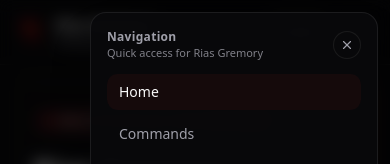
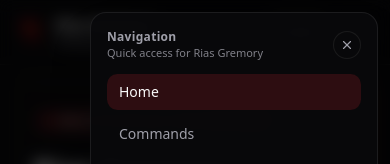
Before and after one commit to shahenwaz/rias_gremory_web, a Next.js app: page / in a window 390 px wide. Both pictures are taken after a click on the button "Toggle navigation". Shown: the top 164 px of the page. Built offline with nearby package versions, Linux system fonts and the light colour scheme.

Commit message:
feat(header): enhance navigation links with active state styling

```diff
--- a/components/layout/site-header.tsx
+++ b/components/layout/site-header.tsx
@@ -3,6 +3,7 @@
 import { useState } from "react";
 import Link from "next/link";
 import Image from "next/image";
+import { usePathname } from "next/navigation";
 import {
   NavigationMenu,
   NavigationMenuItem,
@@ -14,6 +15,7 @@ import { Menu, X } from "lucide-react";
 
 export function SiteHeader() {
   const [mobileOpen, setMobileOpen] = useState(false);
+  const pathname = usePathname();
 
   const toggleMobile = () => setMobileOpen((prev) => !prev);
   const closeMobile = () => setMobileOpen(false);
@@ -182,29 +184,47 @@ export function SiteHeader() {
             <Link
               href="/"
               onClick={closeMobile}
-              className="block rounded-lg px-3 py-2 text-sm font-medium text-foreground
-                         bg-primary/5 hover:bg-primary/15"
+              className={`block rounded-lg px-3 py-2 text-sm transition-colors ${
+                pathname === "/"
+                  ? "font-medium text-foreground bg-primary/15"
+                  : "text-muted-foreground hover:bg-primary/10 hover:text-foreground"
+              }`}
             >
               Home
             </Link>
+
             <Link
               href="/commands"
               onClick={closeMobile}
-              className="block rounded-lg px-3 py-2 text-sm text-muted-foreground hover:bg-primary/10 hover:text-foreground"
+              className={`block rounded-lg px-3 py-2 text-sm transition-colors ${
+                pathname.startsWith("/commands")
+                  ? "font-medium text-foreground bg-primary/15"
+                  : "text-muted-foreground hover:bg-primary/10 hover:text-foreground"
+              }`}
             >
               Commands
             </Link>
+
             <Link
               href="/features"
               onClick={closeMobile}
-              className="block rounded-lg px-3 py-2 text-sm text-muted-foreground hover:bg-primary/10 hover:text-foreground"
+              className={`block rounded-lg px-3 py-2 text-sm transition-colors ${
+                pathname.startsWith("/features")
+                  ? "font-medium text-foreground bg-primary/15"
+                  : "text-muted-foreground hover:bg-primary/10 hover:text-foreground"
+              }`}
             >
               Features
             </Link>
+
             <Link
               href="/support"
               onClick={closeMobile}
-              className="block rounded-lg px-3 py-2 text-sm text-muted-foreground hover:bg-primary/10 hover:text-foreground"
+              className={`block rounded-lg px-3 py-2 text-sm transition-colors ${
+                pathname.startsWith("/support")
+                  ? "font-medium text-foreground bg-primary/15"
+                  : "text-muted-foreground hover:bg-primary/10 hover:text-foreground"
+              }`}
             >
               Support
             </Link>
```
